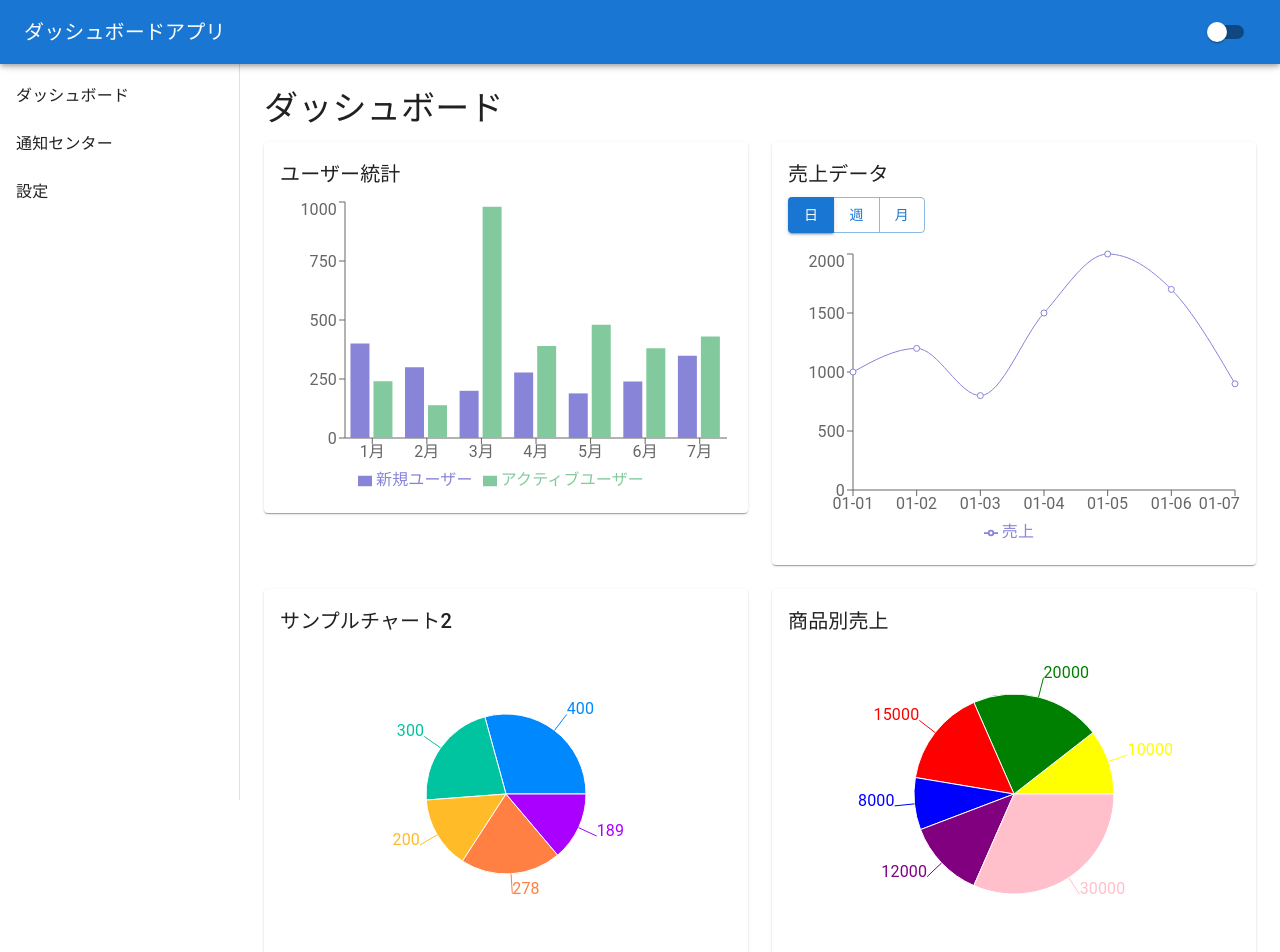
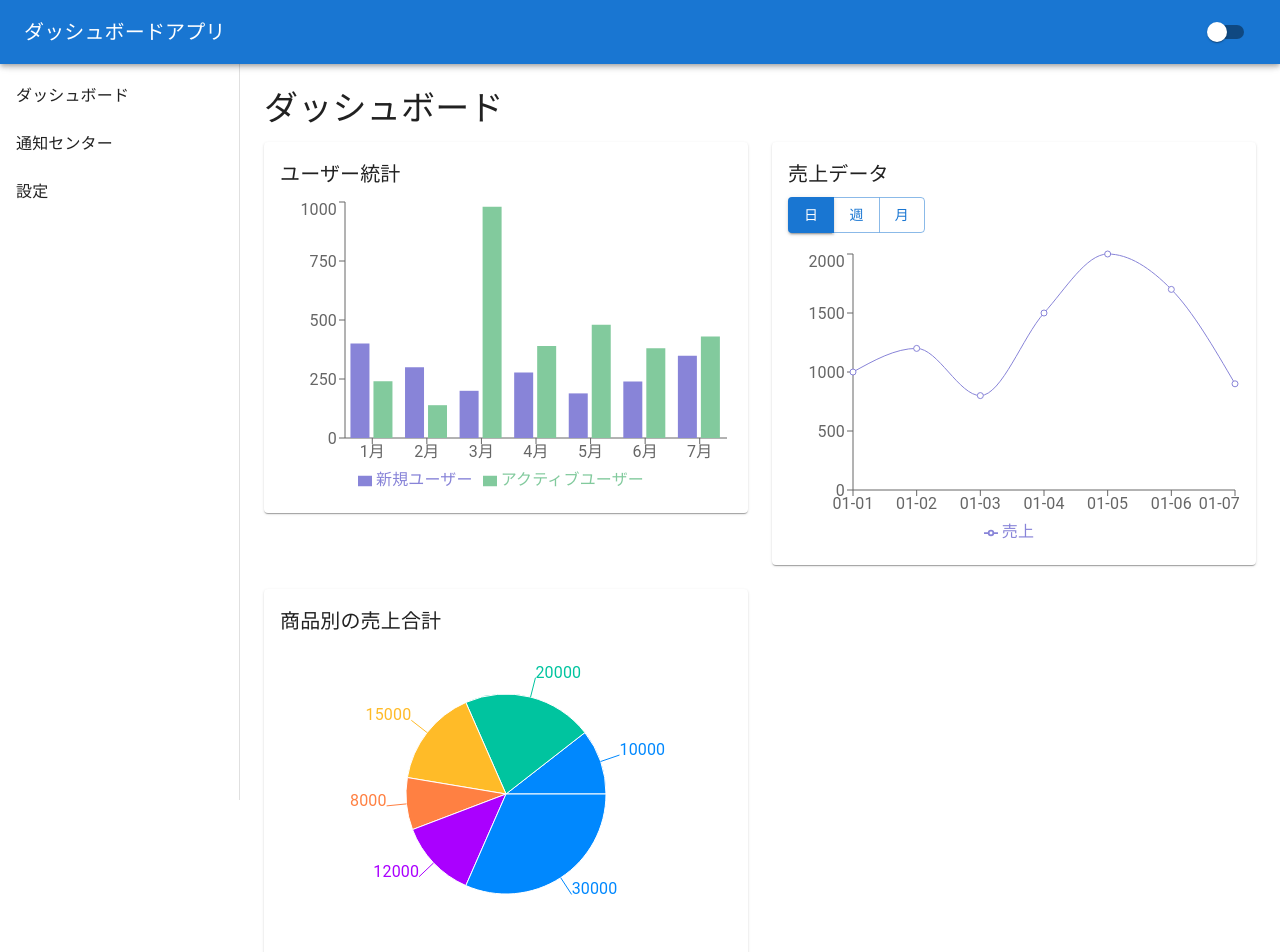
Before and after one commit to FOXHOUND-Ogasawara/dashboard-app, a React (Vite) app: page / in a window 1280 px wide. Shown: the top 952 px of the page. Built offline with nearby package versions, Linux system fonts and the light colour scheme.

Commit message:
タスク3 完了

```diff
--- a/src/components/SalesPieChart.tsx
+++ b/src/components/SalesPieChart.tsx
@@ -2,7 +2,7 @@ import React from "react";
 import { ResponsiveContainer, PieChart, Pie, Cell, Tooltip } from "recharts";
 import { productSalesData } from "../data/salesData"; // ここから読み込み
 
-const colors = ["yellow", "green", "red", "blue", "purple", "pink"];
+const colors = ["#0088FE", "#00C49F", "#FFBB28", "#FF8042", "#AA00FF"];
 
 const SalesPieChart = () => {
   return (
--- a/src/pages/Dashboard.tsx
+++ b/src/pages/Dashboard.tsx
@@ -34,21 +34,11 @@ const Dashboard: React.FC = () => {
           </Paper>
         </Grid>
 
-        {/* サンプルチャート2 */}
-        <Grid item xs={12} md={6}>
-          <Paper sx={{ p: 2 }}>
-            <Typography variant="h6" gutterBottom>
-              サンプルチャート2
-            </Typography>
-            <PlaceholderChart />
-          </Paper>
-        </Grid>
-
         {/* 商品別売上円グラフ */}
         <Grid item xs={12} md={6}>
           <Paper sx={{ p: 2 }}>
             <Typography variant="h6" gutterBottom>
-              商品別売上
+              商品別の売上合計
             </Typography>
             <SalesPieChart />
           </Paper>
```
